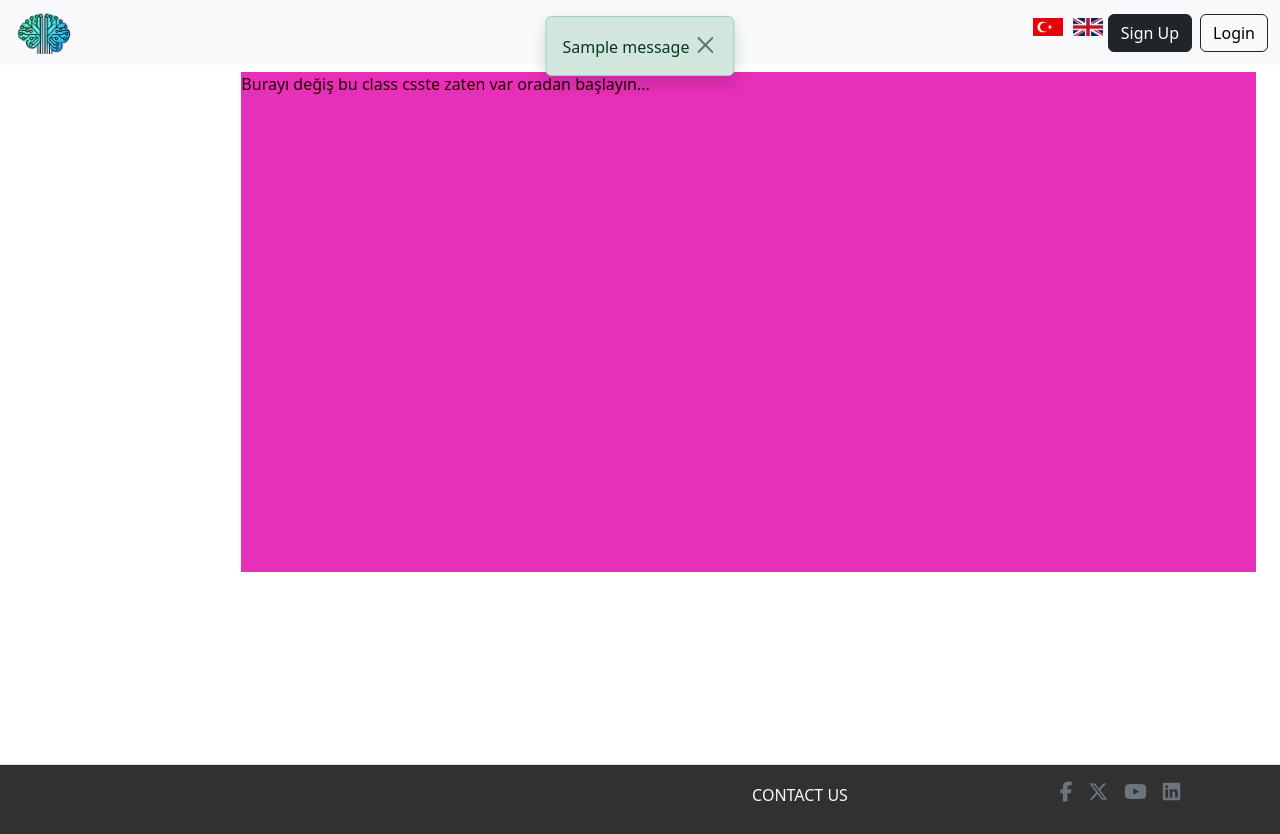
After one commit to BlackFoxT/GradProject, a Flask app: template templates/note.html in a window 1280 px wide. The commit adds this page. Run offline with Flask 3, Linux system fonts and the light colour scheme; the template is opened without the code that fills it, so the values that code supplies are empty; one stand-in notice (Sample message) is shown.

Commit message:
Adding note page

```diff
--- a/routes/chat_routes.py
+++ b/routes/chat_routes.py
@@ -1,5 +1,5 @@
 # chat_routes.py
-from flask import Blueprint, request, jsonify, session, redirect, url_for
+from flask import Blueprint, request, jsonify, session, redirect, url_for, render_template, flash
 from datetime import datetime
 from models import db
 from models.chat_history import ChatHistory
@@ -91,7 +91,7 @@ def ask():
                 "!time / !saat - Get the current server time\n"
                 "!date / !tarih - Show today's date\n"
                 "!userinfo / !kullanıcıbilgisi - Display your account information\n"
-                "!quiz / !sınav - Directly open quiz page\n"
+                "!note / !note - Directly open note page\n"
                 "!clearhistory / !temizle - Clear your chat history\n"
                 "!about / !hakkında - Learn more about me\n"
             )
@@ -101,7 +101,7 @@ def ask():
                 "!time / !saat - Sunucunun mevcut saatini gösterir\n"
                 "!date / !tarih - Bugünün tarihini gösterir\n"
                 "!userinfo / !kullanıcıbilgisi - Kullanıcı bilgilerinizi gösterir\n"
-                "!quiz / !sınav - Sınav sayfasına yönlendirir\n"
+                "!note / !note - note sayfasına yönlendirir\n"
                 "!clearhistory / !temizle - Sohbet geçmişinizi siler\n"
                 "!about / !hakkında - Benim hakkımda bilgi verir\n"
             )
@@ -156,3 +156,44 @@ def ask():
         "chat_entry": chat_entry,
         "isUser": False
     })
+
+
+@chat_routes.route("/note")
+@login_required
+def note():
+    user_chats = None
+    selected_chat = None
+
+    if current_user.is_authenticated:
+        user_chats = ChatHistory.query.filter_by(user_id=current_user.id).all()
+
+    chat_id = request.args.get("chat_id", type=int)
+    print(chat_id)
+    # Fetch the selected chat content, if chat_id is provided
+    if chat_id:
+        selected_chat = ChatHistory.query.filter_by(id=chat_id).first()
+
+        # If no chat is found, flash an error message and redirect to home page
+        if selected_chat.id != current_user.id:
+            flash('Unathenticated chat is found, you can not enter !!!', 'error')
+            return redirect(url_for('home_routes.home_page'))  # Redirect to the homepage if no chat found
+
+        # If no chat is found, flash an error message and redirect to home page
+        if selected_chat is None:
+            flash('Selected chat not found', 'error')
+            return redirect(url_for('home_routes.home_page'))  # Redirect to the homepage if no chat found
+        else:
+            # If a valid chat is found, update currentChatID and save to the database
+            current_user.currentChatID = chat_id
+            db.session.commit()
+    else:
+        # If no chat is selected, set currentChatID to None
+        current_user.currentChatID = None
+        db.session.commit()
+
+    # Render the home page with the user's chats and the selected chat (if any)
+    return render_template(
+        "note.html",
+        user_chats=user_chats,
+        selected_chat=selected_chat
+    )
--- a/routes/home_routes.py
+++ b/routes/home_routes.py
@@ -18,7 +18,10 @@ def home_page():
     # Fetch the selected chat content, if chat_id is provided
     if chat_id:
         selected_chat = ChatHistory.query.filter_by(id=chat_id).first()
-
+        # If no chat is found, flash an error message and redirect to home page
+        if selected_chat.id != current_user.id:
+            flash('Unathenticated chat is found, you can not enter !!!', 'error')
+            return redirect(url_for('home_routes.home_page'))  # Redirect to the homepage if no chat found
         # If no chat is found, flash an error message and redirect to home page
         if selected_chat is None:
             flash('Selected chat not found', 'error')
--- a/static/css/style.css
+++ b/static/css/style.css
@@ -388,3 +388,10 @@ footer {
 #quizButton {
   display: none;
 }
+
+.note-page{
+  margin-bottom: 50px;
+  height: 500px;
+  background-color: #e72fb9;
+  color: #210404;
+}
--- a/static/script/script.js
+++ b/static/script/script.js
@@ -155,8 +155,9 @@ document.addEventListener("DOMContentLoaded", function () {
                 const lastChat = data.chats[data.chats.length - 1];
                 //console.log(lastChat.question.slice(1))
                 //console.log(lastChat.question.slice(1).localeCompare('userinfo')
-                if (lastChat.question.slice(1).localeCompare('userinfo') == 0 || lastChat.question.slice(1).localeCompare('quiz') == 0) {
-                  directCommand(lastChat.question.slice(1));
+                if (lastChat.question.slice(1).localeCompare('userinfo') == 0 || lastChat.question.slice(1).localeCompare('quiz') == 0
+                || lastChat.question.slice(1).localeCompare('note') == 0) {
+                  directCommand(lastChat.question.slice(1),data.chatId);
                 }
 
                 /* if ((data.chats[data.chats.length - 1].question.toLowerCase()) == 'userinfo' ) {
@@ -197,14 +198,17 @@ document.addEventListener("DOMContentLoaded", function () {
   }
 });
 
-function directCommand(command) {
+function directCommand(command, chat_id) {
   console.log("Redirecting to profile:", command);
   if (command.localeCompare('userinfo') == 0) {
 
     window.location.href = `http://127.0.0.1:5000/profile`; // Redirects to the profile page
   }
-  if (command.localeCompare('quiz') == 0) {
+  else if (command.localeCompare('quiz') == 0) {
     window.location.href = `http://127.0.0.1:5000/quiz_start`;
+  }
+  else if (command.localeCompare('note') == 0) {
+    window.location.href = `http://127.0.0.1:5000/note?chat_id=${chat_id}`;
   }
 }
 
--- /dev/null
+++ b/templates/note.html
@@ -0,0 +1,19 @@
+{% extends "layouts/layout.html" %} {% block title %}Welcome{% endblock title %}
+{% block content %}
+
+<div class="flash-container position-absolute top-0 start-50 translate-middle-x p-3">
+    {% with messages = get_flashed_messages(with_categories=true) %} {% if
+    messages %} {% for category, message in messages %}
+    <div class="alert alert-{{ category }} fade show shadow" role="alert">
+        {{ message }}
+        <button type="button" class="btn-close" data-bs-dismiss="alert" aria-label="Close"></button>
+    </div>
+    {% endfor %} {% endif %} {% endwith %}
+</div>
+
+<div class="container-fluid mt-5">
+    <div class="note-page">
+        Burayı değiş bu class csste zaten var oradan başlayın...
+    </div>
+</div>
+{% endblock content %}
--- a/templates/profile.html
+++ b/templates/profile.html
@@ -10,8 +10,8 @@
 
             <div class="profile-section">
                 <div class="profile-image">
-                    <img src="" alt="Profile Picture">
-                    <button class="change-photo-btn">Change Photo</button>
+                    <img src="{{ url_for('static', filename='images/user.png') }}" alt="Profile Picture">
+                    <button  class="change-photo-btn">Change Photo</button>
                     <div class="form-group">
                         <label for="name" class="form-label"><strong>{{ _('Name') }}</strong></label>
                         <input type="text" class="form-control" id="name" name="name" value="{{ info.name if info else '' }}" />
```
Also changed, not shown: instance/main.db.
